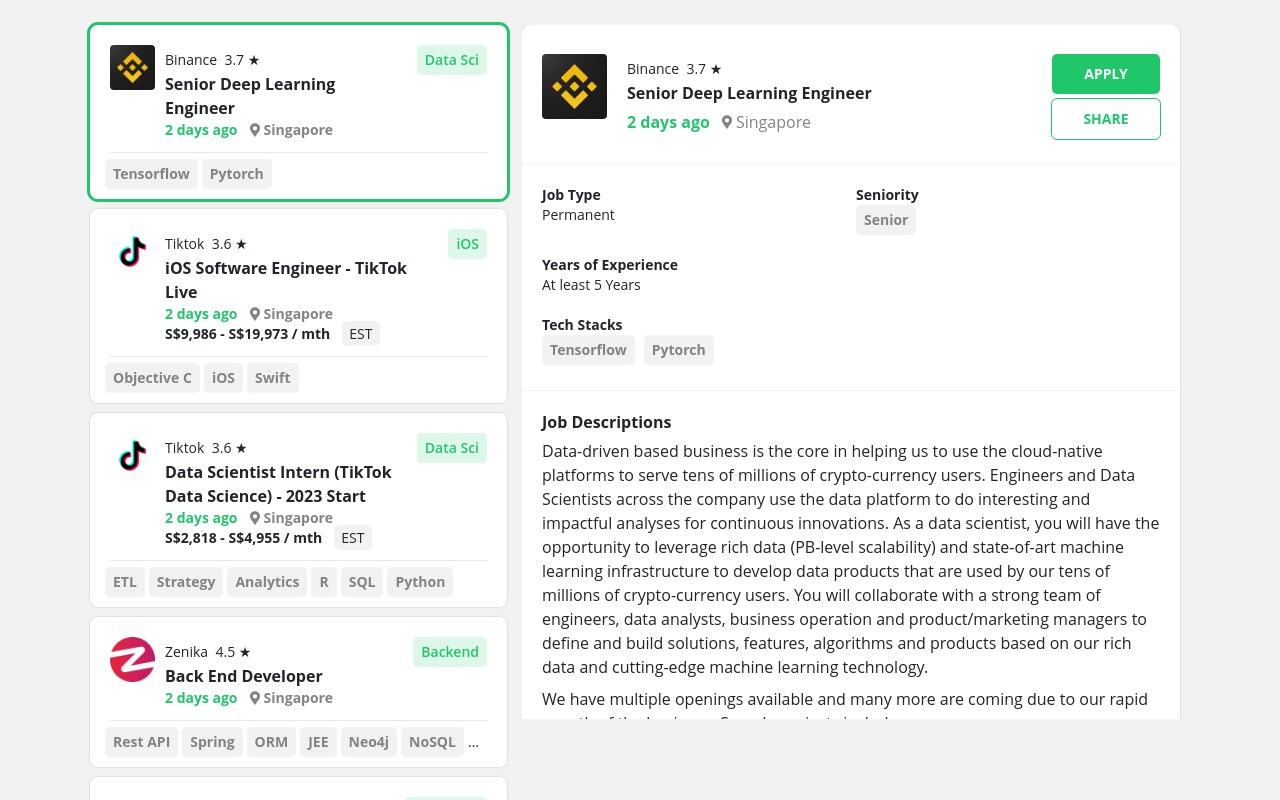
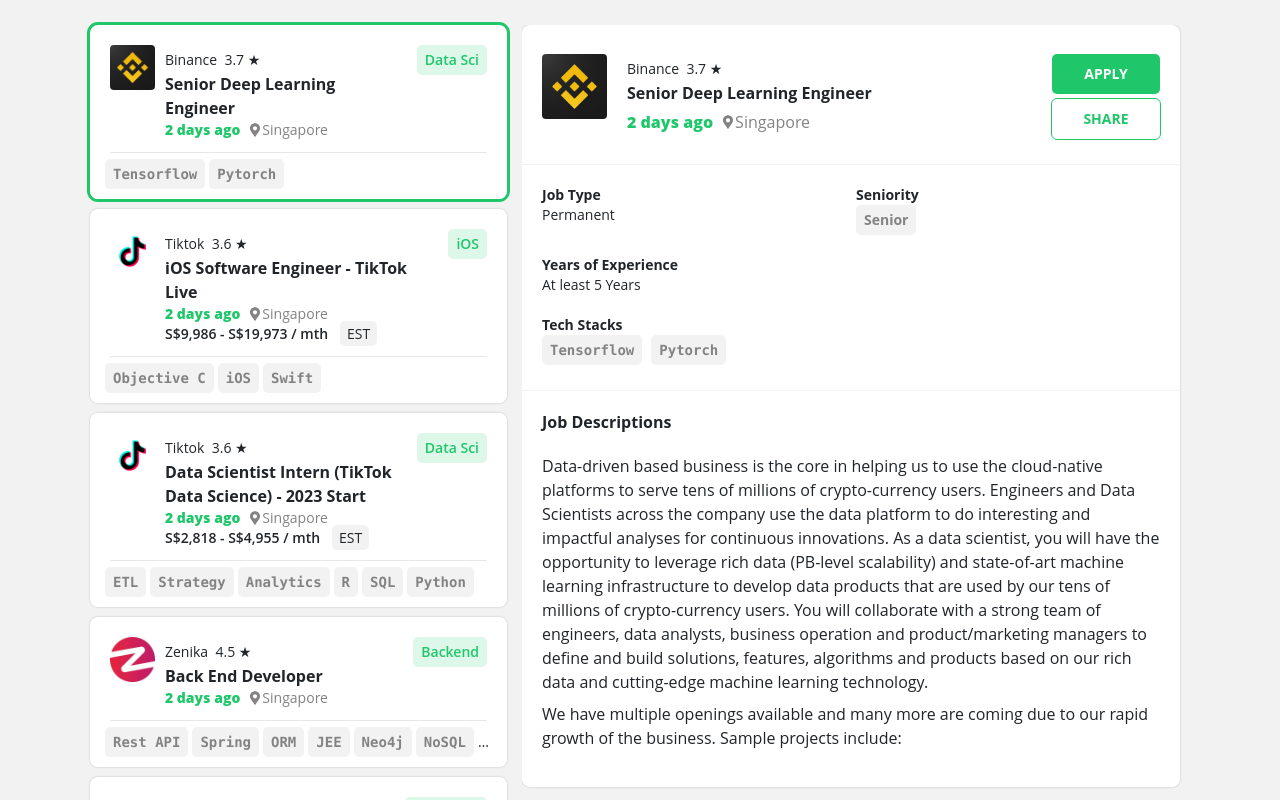
Before and after one commit to Jaylin0312/NF-Replicate, a React (Vite) app: page / in a window 1280 px wide. Shown: the top 800 px of the page. Built offline with nearby package versions, Linux system fonts and the light colour scheme.

Commit message:
fix: UI fix based on real website

```diff
--- a/src/components/JobCard/Card.jsx
+++ b/src/components/JobCard/Card.jsx
@@ -32,7 +32,7 @@ function Card(props) {
               name={job.company[0].name}
             />
           </div>
-          <div className="whitespace-pre-wrap font-bold">
+          <div className="whitespace-pre-wrap font-semibold">
             <div className="mb-1.5 border-b nf-sm:pl-[55px] text-sm">
               <JobDateLocation created={job.created} country={job.country} />
               <JobSalary pay={job.pay} />
--- a/src/components/JobDesc/Container.jsx
+++ b/src/components/JobDesc/Container.jsx
@@ -4,7 +4,7 @@ import DescContent from "./Content";
 
 function JobDescContainer(props) {
   return (
-    <div className="pr-nf5 pb-[50px] overflow-x-hidden overflow-y-scroll max-h-info-card">
+    <div className="pr-nf5 pb-[50px] overflow-x-hidden overflow-y-scroll">
       <div className="py-[29px] px-[20px] shadow-card rounded-lg bg-white">
         <DescHeader selectedJob={props.selectedJob} />
         <div className="w-breakline h-[0.5px] bg-nf-grey2 my-5 mx-[-20px]"></div>
--- a/src/components/JobDesc/Content.jsx
+++ b/src/components/JobDesc/Content.jsx
@@ -2,7 +2,7 @@ function DescContent() {
   return (
     <div className="block">
       <div className="font-bold mb-nf5">Job Descriptions</div>
-      <div className="mb-2">
+      <div className="mt-5 mb-2">
         Data-driven based business is the core in helping us to use the
         cloud-native platforms to serve tens of millions of crypto-currency
         users. Engineers and Data Scientists across the company use the data
--- a/src/components/Reuseables/JobDateLocation.jsx
+++ b/src/components/Reuseables/JobDateLocation.jsx
@@ -2,13 +2,13 @@ function JobDateLocation(props) {
   return (
     <div >
       <div className="text-nf-grey1 flex">
-        <span className="text-nf-green2 font-bold mr-3">{props.created}</span>
+        <span className="text-nf-green2 font-black mr-2.5">{props.created}</span>
         <div className="flex items-center">
           <img
-            className="inline-block h-4 w-2.5 mr-1"
+            className="inline-block h-3.5 w-2.5 mr-0.5"
             src="/assets/Location.svg"
           />
-          {props.country}
+          <span className="font-normal">{props.country}</span>
         </div>
       </div>
 
--- a/src/components/Reuseables/JobTag.jsx
+++ b/src/components/Reuseables/JobTag.jsx
@@ -1,7 +1,7 @@
 function JobTag(props) {
   return (
-    <div className="inline-block mr-1 font-bold">
-      <div className="text-nf-grey1 bg-nf-grey2 rounded-[5px]">
+    <div className="inline-block mr-1 font-black">
+      <div className="text-nf-grey1 bg-nf-grey2 tag rounded-[5px]">
         <div className="py-nf5 px-2">{props.skill}</div>
       </div>
     </div>
--- a/src/index.css
+++ b/src/index.css
@@ -13,6 +13,7 @@
   -moz-osx-font-smoothing: grayscale;
   -webkit-text-size-adjust: 100%;
   background-color: #f2f2f2;
+  cursor: pointer
 }
 
 .Desc {
@@ -22,6 +23,10 @@
   text-overflow: ellipsis;
   -webkit-box-orient: vertical;
   -webkit-line-clamp: 2;
+}
+
+.tag {
+  font-family: "Roboto Mono", "Consolas", monospace;
 }
 
 .container {
--- a/tailwind.config.cjs
+++ b/tailwind.config.cjs
@@ -25,9 +25,6 @@ module.exports = {
       margin:{
         'nf5': '5px',
       },
-      maxHeight:{
-        'info-card': 'calc(100vh - 106px)',
-      },
     },
   },
   plugins: [],
```
